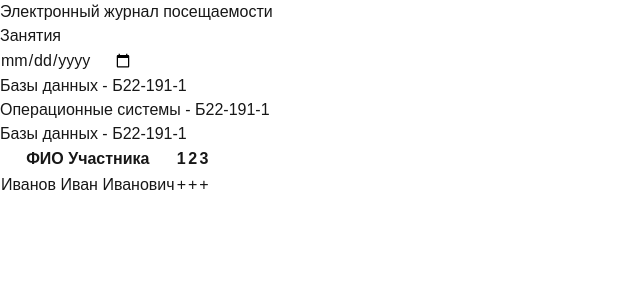
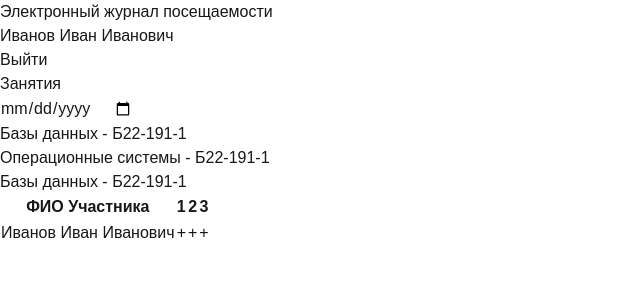
Before and after one commit to nikkoxd/pract, a Next.js app: page / in a window 1280 px wide. Shown: the top 300 px of the page, without its empty margins (0-640 px from the left). Built offline with nearby package versions, Linux system fonts and the light colour scheme.

Commit message:
add acoount details

```diff
--- a/src/app/header.tsx
+++ b/src/app/header.tsx
@@ -3,7 +3,13 @@ import Link from "next/link";
 export default function Header() {
   return (
     <header className="container mx-auto py-4 flex items-center justify-between">
-      <Link href="/" className="font-bold">Электронный журнал посещаемости</Link>
+      <div>
+        <Link href="/" className="font-bold">Электронный журнал посещаемости</Link>
+      </div>
+      <div className="flex items-center gap-2">
+        <p>Иванов Иван Иванович</p>
+        <Link href="/signin" className="text-blue-500 hover:underline">Выйти</Link>
+      </div>
     </header>
   );
 }
```
